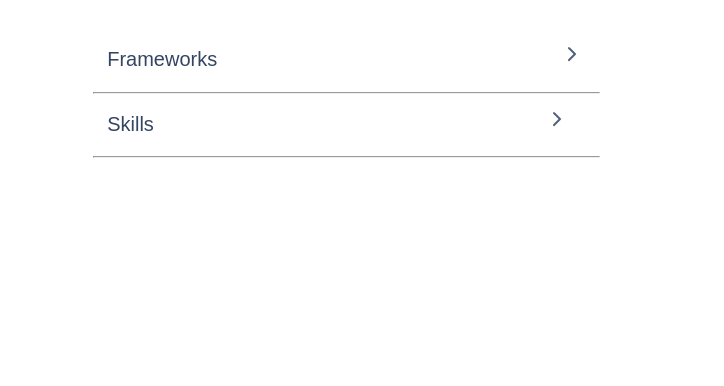
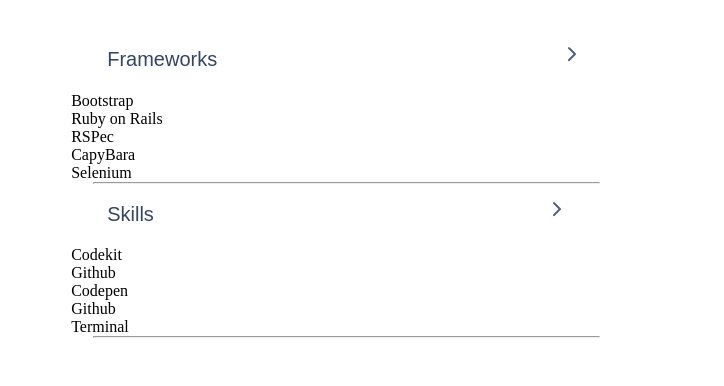
Before and after one commit to Kayonga99/the-big-project, a website: page index.html in a window 1280 px wide. Shown: the part 3319-3705 px from the top of the page, 556-1280 px from the left. Drawn offline with Linux system fonts and the light colour scheme.

Commit message:
Add id and class, add div and ul list.

```diff
--- a/index.html
+++ b/index.html
@@ -94,9 +94,34 @@
       <div class="lang-38">
         <h6 class="lang">Frameworks</h6> <a href="./frame.html"><img src="./photos/icons/arrow.png" alt="arrow icon"></a>
       </div>
+      <div id="frameworks">
+        <div class="skills">
+          <ul>
+            <!-- <li class="main">
+              <img src="./photos/square.png" alt="" /> Frameworks
+            </li> -->
+            <li>Bootstrap</li>
+            <li>Ruby on Rails</li>
+            <li>RSPec</li>
+            <li>CapyBara</li>
+            <li>Selenium</li>
+          </ul>
+        </div>
+      </div>
       <hr class="hr">
       <div class="lang-3">
         <h5 class="frame-lang">Skills</h5> <a href="./skill.html"><img src="./photos/icons/arrow.png" alt="arrow icon"></a>
+      </div>
+      <div id="skills">
+        <div class="skills">
+          <ul>
+            <li>Codekit</li>
+            <li>Github</li>
+            <li>Codepen</li>
+            <li>Github</li>
+            <li>Terminal</li>
+          </ul>
+        </div>
       </div>
       <hr class="hr">
       </div>
--- a/style.css
+++ b/style.css
@@ -1235,4 +1235,19 @@
     justify-content: center;
     align-items: center;
   }
+
+  .lorem {
+    color:red;
+  }
+
+  .div.skills {
+    display: flex;
+    gap: 20%;
+    flex-direction: row;
+  }
+    .main {
+    font-size: 32px;
+    padding-left: 0;
+  }
+
 }
```
